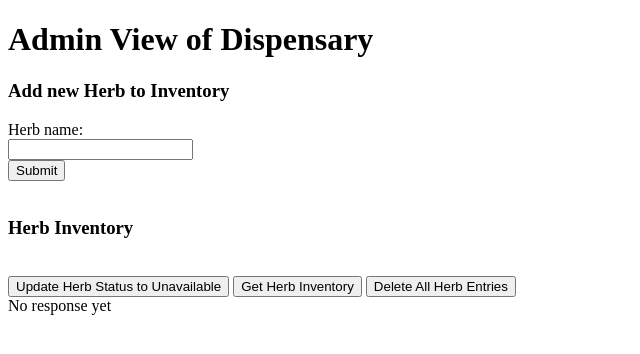
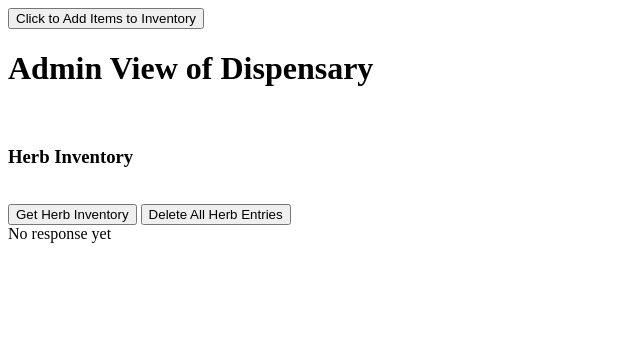
Before and after one commit to wjddmlcjf217/REST-API-playground, a website: page admin.html in a window 1280 px wide. Shown: the whole page, without its empty margins (0-640 px from the left). Drawn offline with Linux system fonts and the light colour scheme.

Commit message:
simple navigation between admin pages

```diff
--- a/admin.html
+++ b/admin.html
@@ -7,14 +7,15 @@
   <title>Admin Page</title>
 </head>
 <body>
+  <div>
+      <a href="adminAddItem.html">
+        <button>
+        Click to Add Items to Inventory
+      </button>
+      </a>
+  </div>
+
   <h1>Admin View of Dispensary</h1>
-
-  <form id="herbEntry", onsubmit="post()">
-    <h3>Add new Herb to Inventory</h3>
-    <label for="Herb Name">Herb name:</label><br>
-    <input type="text" id="herbName"><br>
-    <input type="submit" value="Submit">
-  </form>
 
   <br>
 
@@ -24,7 +25,7 @@
 
   <br>
 
-  <button type="button" onclick="put()">Update Herb Status to Unavailable</button>
+  <!-- <button type="button" onclick="put()">Update Herb Status to Unavailable</button> -->
   <button type="button" onclick="getAll()">Get Herb Inventory</button>
   <!-- <button type="button" onclick="getOne()">getOne</button> -->
   <!-- <button type="button" onclick="post()">Post New Herb</button> -->
```
Also changed, not shown: adminAddItem.html (added, +31 -0 lines).
